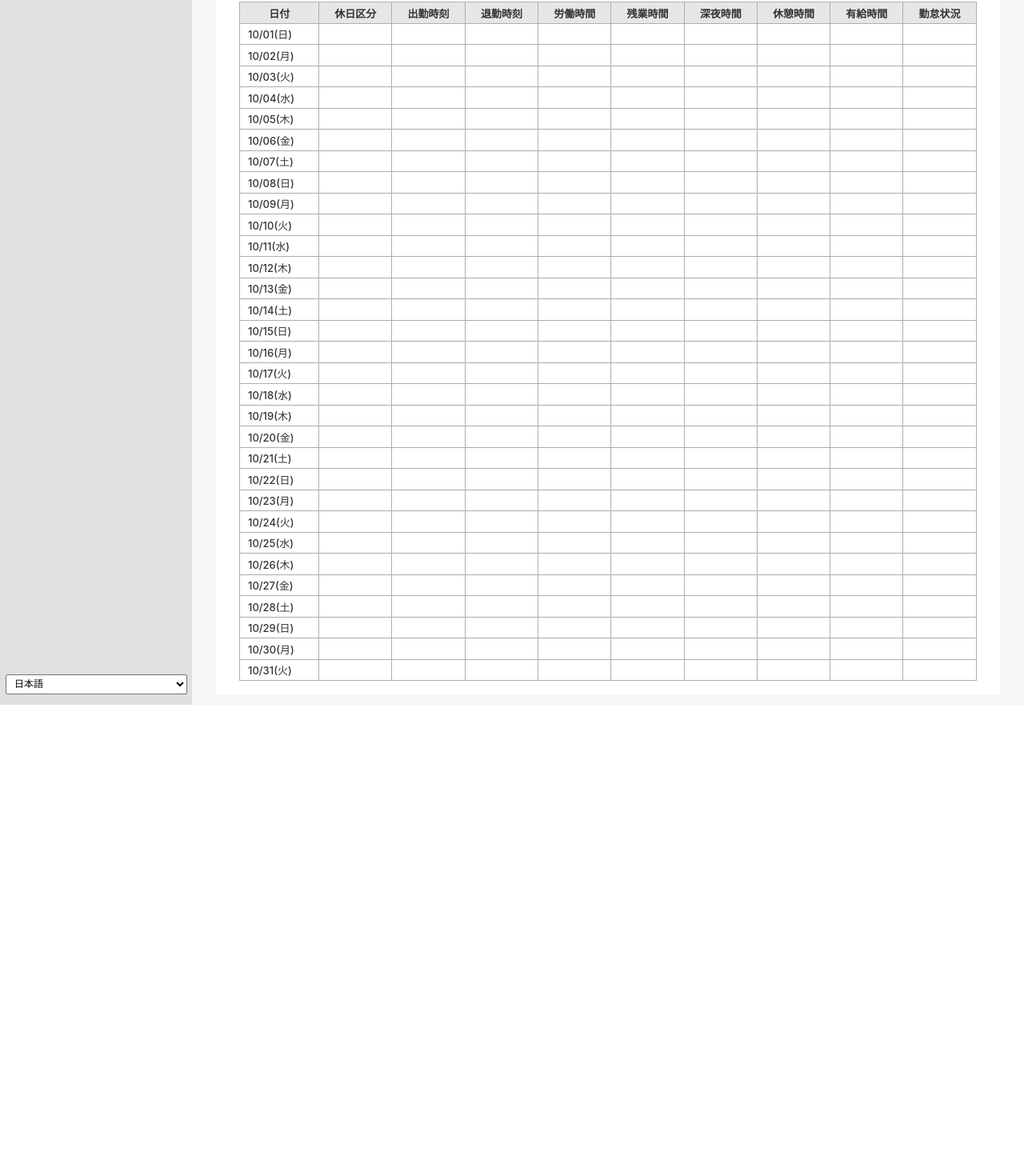
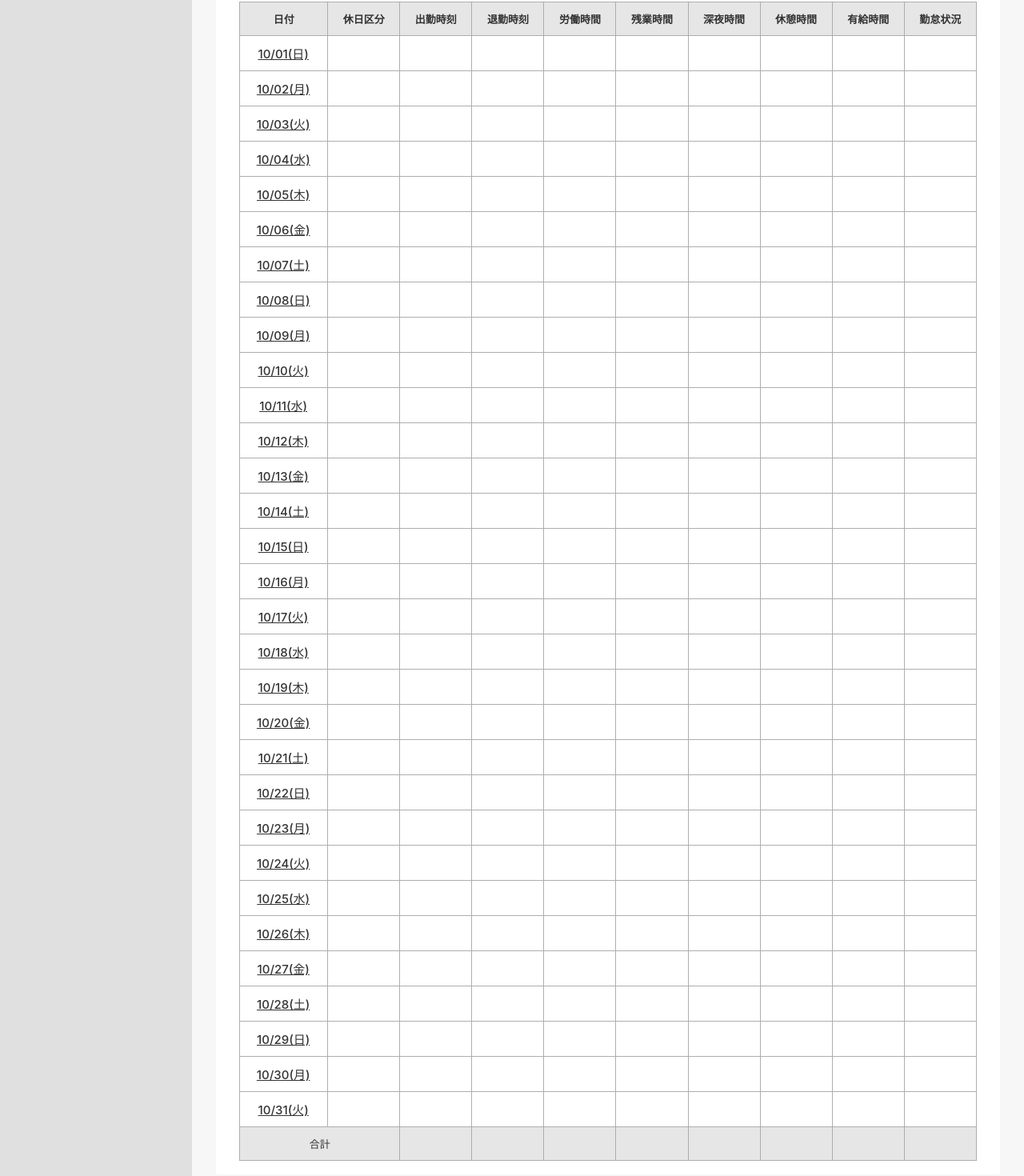
Before and after one commit to ShunKato1109/JOBKANTEST, a React (Create React App) app: page /workrecord-page in a window 1280 px wide. Shown: the part 1269-2739 px from the top of the page at 80% size. Before the commit the page ends 2150 px from the top, so only its background shows below. Built offline with nearby package versions, Linux system fonts and the light colour scheme.

Commit message:
1画面カードヘッダーの修正(231104)

```diff
--- /dev/null
+++ b/src/01Page_Home/Components/Card/TimeCard/Parts/Clock.jsx
@@ -0,0 +1,32 @@
+import React, { useState, useEffect } from 'react';
+
+export const Clock = () => {
+  // 現在時刻の状態を管理します
+  const [currentTime, setCurrentTime] = useState(new Date());
+
+  useEffect(() => {
+    // 1秒ごとに現在時刻を更新するタイマーを設定します
+    const timerId = setInterval(
+      () => setCurrentTime(new Date()),
+    );
+
+    // コンポーネントのクリーンアップ時にタイマーをクリアします
+    return () => clearInterval(timerId);
+  }, []);
+
+  // 時刻を00:00:00の形式にフォーマットする関数です
+  const formatTime = (time) => {
+    const hours = time.getHours().toString().padStart(2, '0');
+    const minutes = time.getMinutes().toString().padStart(2, '0');
+    const seconds = time.getSeconds().toString().padStart(2, '0');
+    return `${hours}:${minutes}:${seconds}`;
+  };
+
+  return (
+    <div>
+      {formatTime(currentTime)}
+    </div>
+  );
+};
+
+// export default Clock;
--- a/src/01Page_Home/Components/Card/TimeCard/Parts/TimeCardButtonBox.jsx
+++ b/src/01Page_Home/Components/Card/TimeCard/Parts/TimeCardButtonBox.jsx
@@ -1,6 +1,9 @@
-import React from "react";
+import React, { useState } from "react";
 import styled from "styled-components";
 
+/* ======================================================================== */
+/* ============================ Styles ==================================== */
+/* ======================================================================== */
 // Div Style
 export const Sdiv = styled.div`
     display:flex;
@@ -30,24 +33,48 @@ export const StimeCardButton = styled.button`
     cursor:pointer;
 `;
 
-// Compornent TimeCardButton
+/* ======================================================================== */
+/* ========================= Helper Components ============================ */
+/* ======================================================================== */
+// ボタンを呼び出す関数
 export const TimeCardButton =(props)=>{
     return(
-        <StimeCardButton style={{...props.style, backgroundColor:props.backcolor ,color:props.fontcolor}}>
+        <StimeCardButton onClick={props.onClick} style={{...props.style, backgroundColor:props.backcolor ,color:props.fontcolor}}>
             {props.label}
         </StimeCardButton>
     )
 };
 
+
+export const TextContext = React.createContext({
+    text: '',
+    setText: () => {}
+  });
+
+
+/* ======================================================================== */
+/* ============================ Components ================================ */
+/* ======================================================================== */
+//ボタンボックスを呼び出す関数(props=>テキスト・フォント色・背景色)
 export const TimeCardButtonBox =()=>{
+
+    const [text,setText] = useState('退勤中')
+
+    //ボタンを押した際にtextを更新する関数
+    const handleButtonClick = newText =>{
+        setText(newText)
+    };
+
     return(
+        <TextContext.Provider value={{text,setText}}>
         <Sdiv>
         <StimeCardButtonBoxDiv>
-            <TimeCardButton label="出 勤" backcolor="#EB840B" fontcolor="white"/>
-            <TimeCardButton label="休憩開始" backcolor="#ADADAD" fontcolor="white"/>
-            <TimeCardButton label="休憩終了" backcolor="#ADADAD" fontcolor="white"/>
-            <TimeCardButton label="退 勤" backcolor="#30B2D6" fontcolor="white" style={{marginRight:0}}/>
+            <TimeCardButton onClick={()=>handleButtonClick('出勤中')} label="出 勤" backcolor="#EB840B" fontcolor="white"/>
+            <TimeCardButton onClick={()=>handleButtonClick('休憩中')} label="休憩開始" backcolor="#ADADAD" fontcolor="white"/>
+            <TimeCardButton onClick={()=>handleButtonClick('出勤中')} label="休憩終了" backcolor="#ADADAD" fontcolor="white"/>
+            <TimeCardButton onClick={()=>handleButtonClick('退勤中')} label="退 勤" backcolor="#30B2D6" fontcolor="white" style={{marginRight:0}}/>
         </StimeCardButtonBoxDiv>
         </Sdiv>
+        </TextContext.Provider>
     )
 };
--- a/src/01Page_Home/Components/Card/TimeCard/Parts/TimeCardHeader.jsx
+++ b/src/01Page_Home/Components/Card/TimeCard/Parts/TimeCardHeader.jsx
@@ -1,5 +1,6 @@
-import React from "react";
+import React, { useContext } from "react";
 import styled from "styled-components";
+import { TextContext } from "./TimeCardButtonBox";
 
 
 
@@ -16,9 +17,12 @@ export const StimecardHeader = styled.div`
 
 // 関数TimeCardHeader
 export const TimeCardHeader = ()=>{
+
+  const {text} = useContext(TextContext);
+
   return(
     <StimecardHeader>
-      <p>勤怠状況関数</p>
+      <p>{text}</p>
     </StimecardHeader>
   )
 };
--- a/src/01Page_Home/Components/Card/TimeCard/Parts/Timer.jsx
+++ b/src/01Page_Home/Components/Card/TimeCard/Parts/Timer.jsx
@@ -1,5 +1,6 @@
 import React from "react";
 import styled from "styled-components";
+import { Clock } from "./Clock";
 
   // TimerDiv Style
   export const StimerDiv = styled.div`
@@ -9,5 +10,9 @@ import styled from "styled-components";
 
 // Timer Compornent
 export const Timer = ()=>{
-    return <StimerDiv>00:00:00</StimerDiv>
+    return (
+    <StimerDiv>
+      <Clock />
+    </StimerDiv>
+    )
   };
--- a/src/01Page_Home/Components/Card/TimeCard/TimeCard.jsx
+++ b/src/01Page_Home/Components/Card/TimeCard/TimeCard.jsx
@@ -1,8 +1,8 @@
-import React from "react";
+import React, { useState } from 'react';
 import styled from "styled-components";
 import { TimeCardHeader } from "./Parts/TimeCardHeader";
 import { TimeCardSelectBox } from "./Parts/TimeCardSelectBox";
-import { TimeCardButtonBox } from "./Parts/TimeCardButtonBox";
+import { TimeCardButtonBox,TextContext } from "./Parts/TimeCardButtonBox";
 import { TimeCardRadioButtonBox } from "./Parts/TimeCardRadioButtonBox";
 import { Timer } from "./Parts/Timer";
 import { TimeCardInputBox } from "./Parts/TimeCardInputBox";
@@ -61,7 +61,11 @@ const StimeCardBoxCrlDiv = styled.div`
 
 //Main TimeCard Compornent
 export const TimeCard = ()=>{
+
+  const [text, setText] = useState('');
+
     return(
+      <TextContext.Provider value={{text, setText}}>
       <StimecardDiv>
         <TimeCardHeader />
         <Timer />
@@ -78,5 +82,6 @@ export const TimeCard = ()=>{
 
 
       </StimecardDiv>
+      </TextContext.Provider>
     )
 };
--- a/src/02Page_WorkRecord/02Components/Body/02Body.jsx
+++ b/src/02Page_WorkRecord/02Components/Body/02Body.jsx
@@ -9,10 +9,12 @@ import { WorkRecordMain } from "./02Main";
 
 /* ====== Styled Components ====== */
 const SworkRecordBody = styled.div`
-    background-color:#F7F7F7;
     display:flex;
-    width:100%;
 `;
+
+/* ======================================================================== */
+/* ============================ Components ================================ */
+/* ======================================================================== */
 
 /* ====== Components ====== */
 export const WorkRecordBody = ()=>{
--- a/src/02Page_WorkRecord/02Components/Body/02Header.jsx
+++ b/src/02Page_WorkRecord/02Components/Body/02Header.jsx
@@ -7,13 +7,17 @@ import styled from "styled-components";
 
 /* ====== Styled Components ====== */
 const SworkRecordHeader = styled.div`
-    width:100%;
+    // width:100%;
     margin:0px 0px 13px 0px;
     font-size:26px;
     font-weight:400;
     color:#333333;
 `;
 
+/* ======================================================================== */
+/* ============================ Components ================================ */
+/* ======================================================================== */
+
 /* ====== Components ====== */
 export const WorkRecordHeader = ()=>{
     return <SworkRecordHeader>出勤簿</SworkRecordHeader>
--- a/src/02Page_WorkRecord/02Components/Body/02Main.jsx
+++ b/src/02Page_WorkRecord/02Components/Body/02Main.jsx
@@ -2,6 +2,7 @@ import React from "react";
 import styled from "styled-components";
 import { WorkRecordHeader } from "./02Header";
 import { WRCardBody } from "./02CardBody";
+import { FooterMain } from "../../../Components/Footer/FooterMain";
 
 /* ======================================================================== */
 /* ============================ Styles ==================================== */
@@ -9,7 +10,6 @@ import { WRCardBody } from "./02CardBody";
 
 /* ====== Styled Components ====== */
 const SworkRecordMain = styled.div` //WorkRecordMainスタイル
-    width:100%;
     padding:13px 15px 13px 15px;
     background-color:#F7F7F7;
 `;
@@ -17,17 +17,23 @@ const SworkRecordMain = styled.div` //WorkRecordMainスタイル
 const SworkRecordSub = styled.div` //WorkRecordMainスタイル
     max-width:1110px;
     padding:0px 15px 0px 15px;
-    margin:0px;
 `;
+
+/* ======================================================================== */
+/* ============================ Components ================================ */
+/* ======================================================================== */
 
 /* ====== Components ====== */
 export const WorkRecordMain = ()=>{
     return(
+        <div style={{display:'flex',flexDirection:'column',width:'100%'}}>
         <SworkRecordMain>
             <SworkRecordSub>
                 <WorkRecordHeader />
                 <WRCardBody />
             </SworkRecordSub>
         </SworkRecordMain>
+        <FooterMain />
+        </div>
     )
 };
--- a/src/02Page_WorkRecord/02Components/Calender/Calender.jsx
+++ b/src/02Page_WorkRecord/02Components/Calender/Calender.jsx
@@ -10,29 +10,38 @@ import styled from "styled-components";
 const Sdiv = styled.div`
     margin:0px 13px 0px 13px;
     border-radius:5px; //機能してない
-    font-size:13px;
-    font-weight:500;
 `;
 
 const Stable = styled.table` // テーブル全体のスタイル
-border-collapse: collapse;
-
-width: 100%;
+    border-collapse: collapse;
+    width: 100%;
+    text-align:center;
 `;
 
 const Sth = styled.th` //テーブルヘッダーセルのスタイル
-    padding:3.25px 9.75px 3.25px 9.75px;
+    background-color:#E6E6E6;
+    padding:11px 4.5px 11px 4.5px;
     border: 1px solid #ADADAD;
-
     font-size:13px;
-    background-color:#E6E6E6;
+    font-weight:600;
 `;
 
-const Std = styled.td` //テーブルセルのスタイル
-    padding:3.25px 9.75px 3.25px 9.75px;
+const Std = styled.td` //テーブルカレンダーセルのスタイル
+    padding:11px 4.5px 11px 3.25px;
     border: 1px solid #ADADAD;
+    font-size:15px;
+    font-weight:500;
+    text-decoration:underline;
+`;
 
+const Ssumtd = styled.td` //テーブル合計行のスタイル
+    background-color:#E6E6E6;
+    padding:11px 4.5px 11px 4.5px;
+    border: 1px solid #ADADAD;
+    font-size:13px;
+    font-weight:550;
 `;
+
 
 /* ====== Arry ====== */
 //テーブルヘッダーの配列
@@ -49,10 +58,21 @@ const tableHead =[
     "勤怠状況",
 ];
 
+//カレンダーの合計行の配列
+const tableSum = [
+    "",
+    "",
+    "",
+    "",
+    "",
+    "",
+    "",
+    "",
+];
+
 /* ======================================================================== */
 /* ============================ Components ================================ */
 /* ======================================================================== */
-
 
 /* ====== Helper Components ====== */
 //日付の表示形式を制御する関数
@@ -90,6 +110,22 @@ const generateTableBodyForRow = (date) => {
     ];
 };
 
+//カレンダーの合計行を呼び出す関数
+const SumRow = ()=>{
+
+    //カレンダーの合計行の出勤時刻以降の列を呼び出す関数
+    const CalenderSum =(props)=>{
+    return <Ssumtd>{props.tablesumlabel}</Ssumtd>
+    };
+
+    return(
+        <>
+        <Ssumtd colSpan="2">合計</Ssumtd>
+        {tableSum.map(label=><CalenderSum tablesumlabel={label}/>)}
+        </>
+    )
+};
+
 //カレンダーのヘッダーセルを呼び出す関数(=>配列tableHead)
 const CalenderHead = (props)=>{
     return <Sth>{props.headlabel}</Sth>
@@ -99,7 +135,6 @@ const CalenderHead = (props)=>{
 const CalenderBody = (props)=>{
     return <Std>{props.tablelabel}</Std>
 };
-
 
 
 /* ====== Components ====== */
@@ -123,6 +158,9 @@ export const Calender = ()=>{
             {generateTableBodyForRow(date).map(label=><CalenderBody tablelabel={label}/>)}
           </tr>
         ))}
+            <tr>
+                <SumRow />
+            </tr>
             </tbody>
         </Stable>
         </Sdiv>
--- a/src/Components/Hooter/FooterMain.jsx
+++ b/src/Components/Footer/FooterMain.jsx
@@ -6,7 +6,7 @@ import styled from "styled-components";
 /* ======================================================================== */
 
 /* ====== Styled Components ====== */
-// Style Shooter Div
+// Style Sfooter Div
 const SfooterDiv = styled.div`
     display:flex;
     background-color:#333333;
@@ -19,7 +19,7 @@ const SfooterDiv = styled.div`
     justify-content: center;
 `;
 
-// Compornent HooterMain
+// Compornent FooterMain
 export const FooterMain = ()=>{
   return(
      <SfooterDiv>©2010 DONUTS Co.ltd.</SfooterDiv>
--- a/src/Components/Header/Parts/HeaderNaviBtn.jsx
+++ b/src/Components/Header/Parts/HeaderNaviBtn.jsx
@@ -5,11 +5,18 @@ import { BrowserRouter as Router,Link } from 'react-router-dom';
 /* ======================================================================== */
 /* ============================ Styles ==================================== */
 /* ======================================================================== */
+
+const SnaviLinkContainer = styled.div`
+padding: 50px;
+margin: -50px;
+`;
+
   const SnaviButton = styled.button` //ボタンのスタイル
     background-color:#1880FB;
     // background-color:transparent;
     padding:0px 25px 0px 25px;
     cursor:pointer;
+    pointer-events:auto;
     height:100%;
     border-right:0.5px solid gray;
     font-size:10px;
@@ -23,8 +30,10 @@ import { BrowserRouter as Router,Link } from 'react-router-dom';
 //勤怠ボタンを呼び出す関数(ホーム用画面に画面遷移を行う)
 export const KintaiButton =()=>{
     return(
+      <SnaviLinkContainer>
         <Link to="/">
             <SnaviButton>勤怠</SnaviButton>
         </Link>
+      </SnaviLinkContainer>
     )
 };
--- a/src/index.css
+++ b/src/index.css
@@ -1,13 +1,10 @@
 body {
   margin: 0;
-  font-family: -apple-system, BlinkMacSystemFont, 'Segoe UI', 'Roboto', 'Oxygen',
-    'Ubuntu', 'Cantarell', 'Fira Sans', 'Droid Sans', 'Helvetica Neue',
-    sans-serif;
+  font-family: -apple-system, BlinkMacSystemFont, 'Segoe UI', Roboto, 'Helvetica Neue', Arial, 'Noto Sans', sans-serif, 'Apple Color Emoji', 'Segoe UI Emoji', 'Segoe UI Symbol', 'Noto Color Emoji';
   -webkit-font-smoothing: antialiased;
   -moz-osx-font-smoothing: grayscale;
 }
 
 code {
-  font-family: source-code-pro, Menlo, Monaco, Consolas, 'Courier New',
-    monospace;
+  font-family: SFMono-Regular, Menlo, Monaco, Consolas, 'Liberation Mono', 'Courier New', monospace;
 }
```
